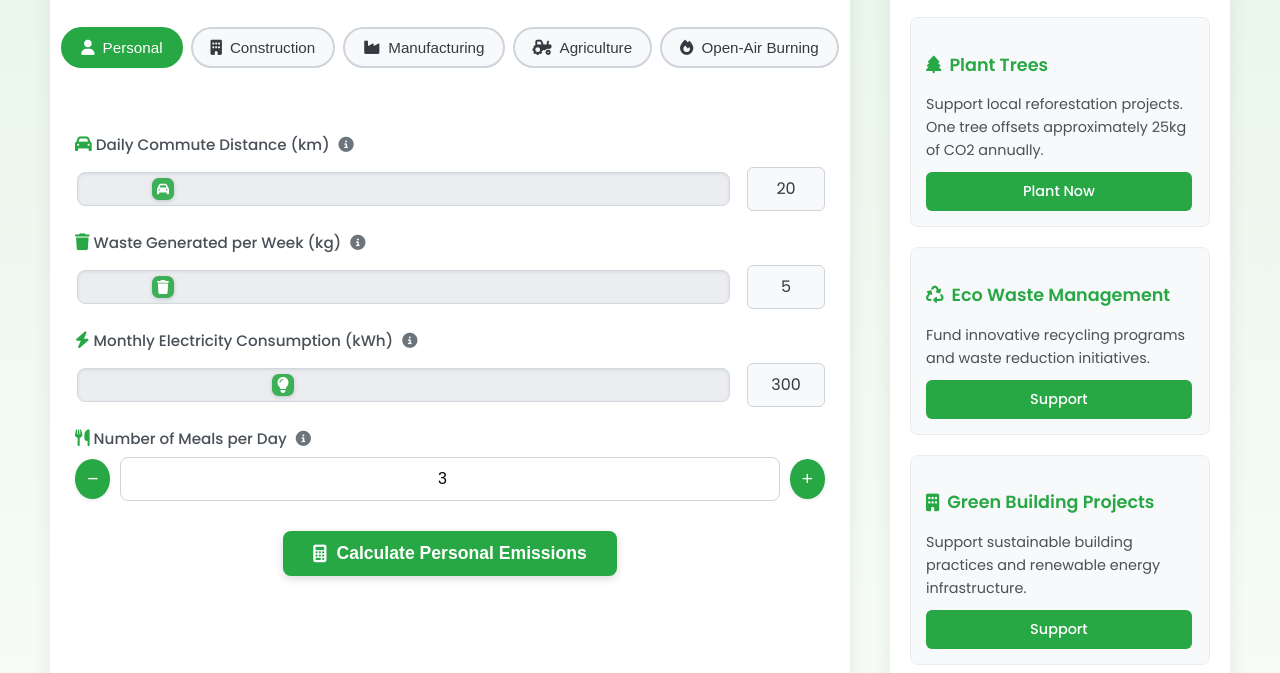
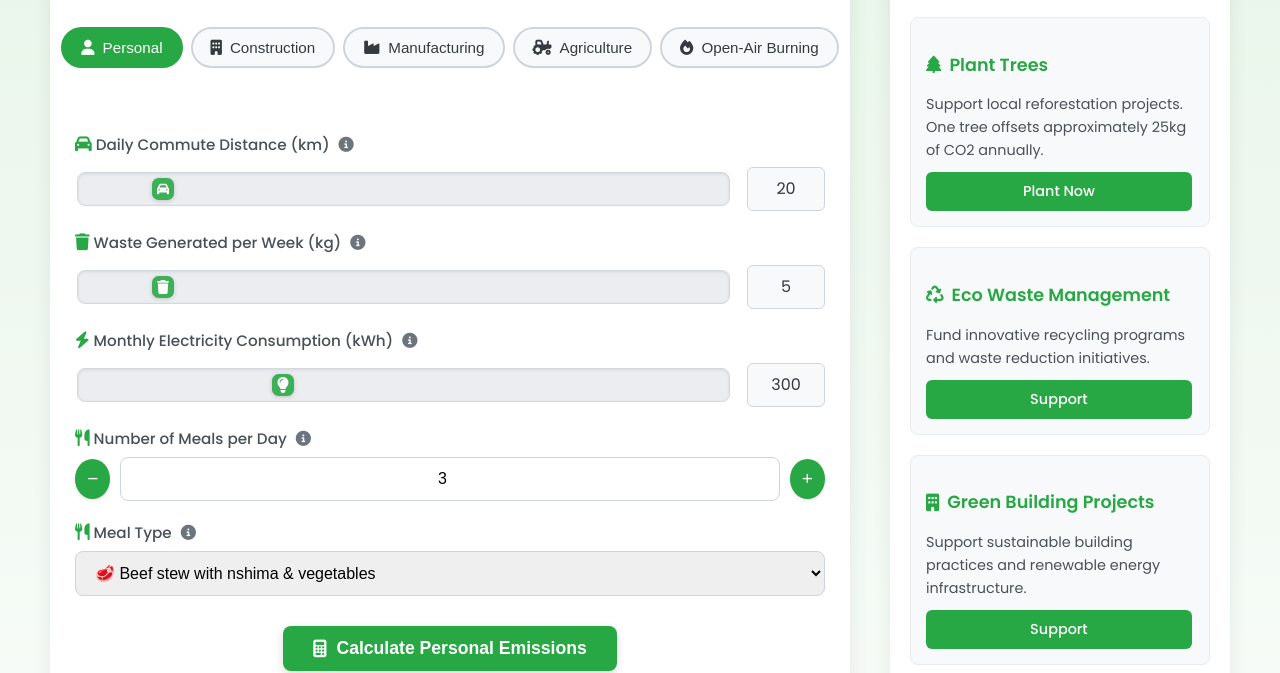
Before and after one commit to carboncalculator1/climateyanga-tests, a plain HTML site: page index.html in a window 1280 px wide. Shown: the part 145-818 px from the top of the page. Drawn offline with nearby package versions, Linux system fonts and the light colour scheme; no server answers.

Commit message:
Update index.html

```diff
--- a/index.html
+++ b/index.html
@@ -118,6 +118,22 @@
                     <button class="meals-btn" onclick="changeMeals(1)">+</button>
                 </div>
             </div>
+			<!-- Add to index.html in the personal section after the meals control -->
+			<div class="input-group">
+    			<label>
+        			<i class="fas fa-utensils icon"></i>
+        			Meal Type
+        			<span class="tooltip">
+            		<i class="fas fa-info-circle"></i>
+            			<span class="tooltiptext">Select the type of meals you typically eat</span>
+       				 </span>
+    			</label>
+   			 <select id="mealType" class="meal-type-select">
+        			<option value="beef" data-icon="🥩">🥩 Beef stew with nshima & vegetables</option>
+        			<option value="chicken" data-icon="🍗">🍗 Chicken with rice & greens</option>
+        			<option value="vegetarian" data-icon="🌱">🌱 Beans & vegetables with nshima/rice</option>
+    		</select>
+			</div>
             <button class="calculate-btn" onclick="calculatePersonal()">
                 <i class="fas fa-calculator"></i>
                 Calculate Personal Emissions
```
